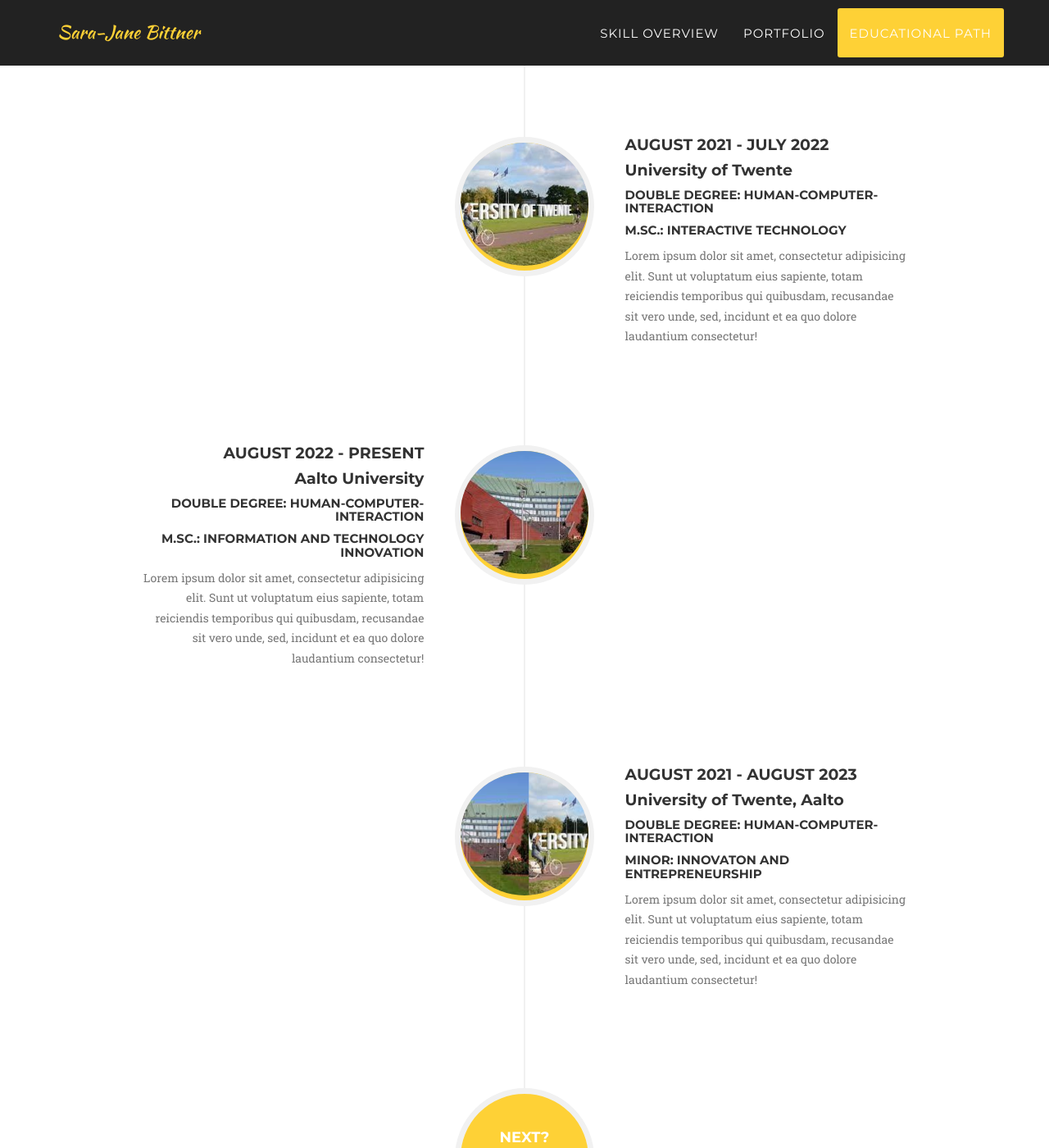
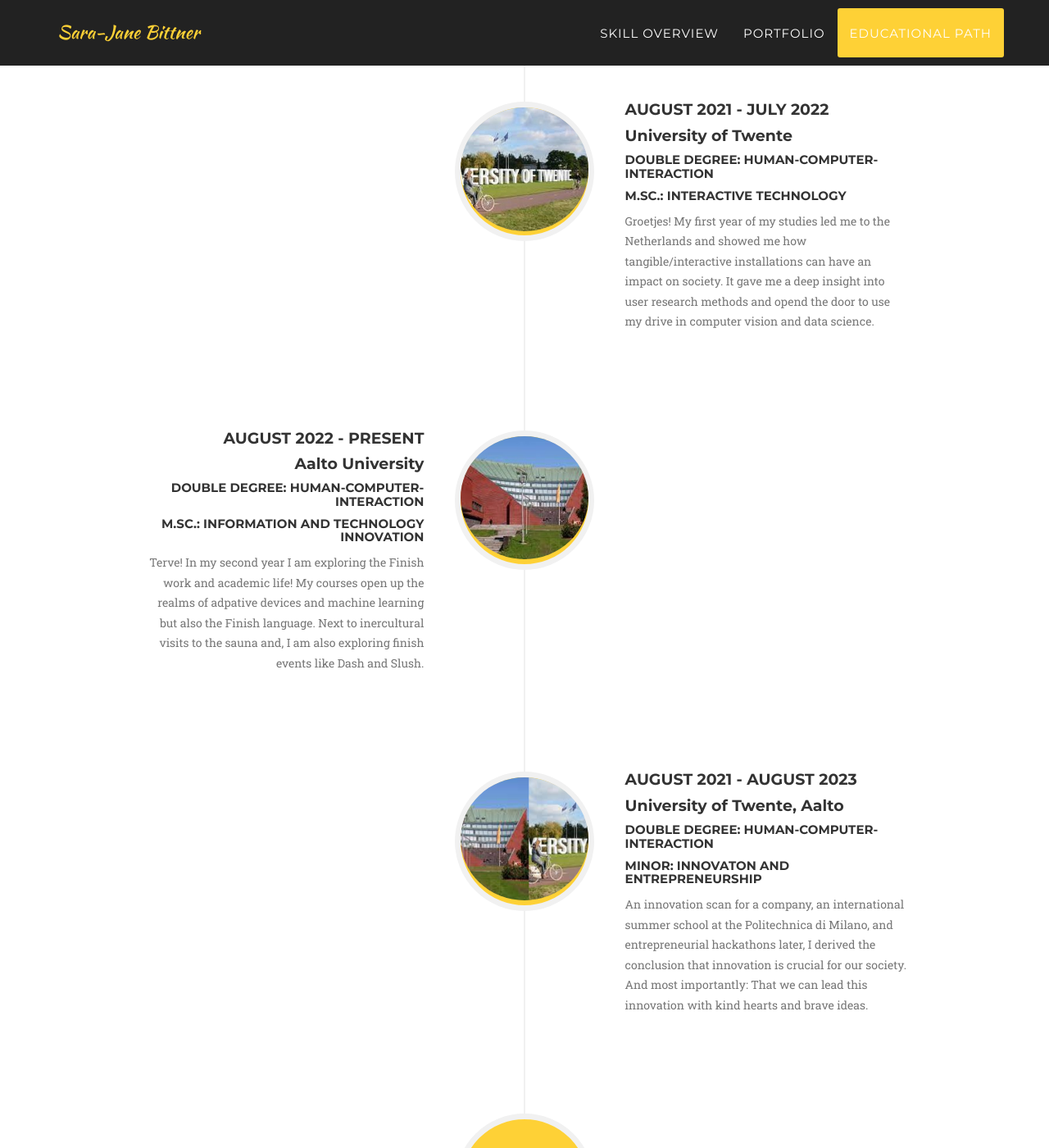
Before and after one commit to SJbittner/SJbittner.github.io, a Jekyll site: the page built from index.html, in a window 1280 px wide and 1400 px high, scrolled down 3537 px. Shown: the whole window at 82% size. Built offline with Jekyll 4.4.1, drawn with Linux system fonts in a browser that asks for light colours; some web fonts are replaced; some of the changed text lies outside the part shown.

Commit message:
about text

```diff
--- a/_includes/about.html
+++ b/_includes/about.html
@@ -21,7 +21,7 @@
                                     <h5 class="subheading">B.Sc.: Applied Cognitive and Media Science</h5>
                                 </div>
                                 <div class="timeline-body">
-                                    <p class="text-muted">Lorem ipsum dolor sit amet, consectetur adipisicing elit. Sunt ut voluptatum eius sapiente, totam reiciendis temporibus qui quibusdam, recusandae sit vero unde, sed, incidunt et ea quo dolore laudantium consectetur!</p>
+                                    <p class="text-muted">The smooth fusion of computer science, psychology, topped with a sprinkle of entrepreneurship. I came for the psychology and left with the realization that both fit so perfectly together.</p>
                                 </div>
                             </div>
                         </li>
@@ -37,7 +37,7 @@
                                     <h5 class="subheading">M.Sc.: Interactive Technology</h5>
                                 </div>
                                 <div class="timeline-body">
-                                    <p class="text-muted">Lorem ipsum dolor sit amet, consectetur adipisicing elit. Sunt ut voluptatum eius sapiente, totam reiciendis temporibus qui quibusdam, recusandae sit vero unde, sed, incidunt et ea quo dolore laudantium consectetur!</p>
+                                    <p class="text-muted">Groetjes! My first year of my studies led me to the Netherlands and showed me how tangible/interactive installations can have an impact on society. It gave me a deep insight into user research methods and opend the door to use my drive in computer vision and data science.</p>
                                 </div>
                             </div>
                         </li>
@@ -53,7 +53,7 @@
                                     <h5 class="subheading">M.Sc.: Information and Technology Innovation</h5>
                                 </div>
                                 <div class="timeline-body">
-                                    <p class="text-muted">Lorem ipsum dolor sit amet, consectetur adipisicing elit. Sunt ut voluptatum eius sapiente, totam reiciendis temporibus qui quibusdam, recusandae sit vero unde, sed, incidunt et ea quo dolore laudantium consectetur!</p>
+                                    <p class="text-muted">Terve! In my second year I am exploring the Finish work and academic life! My courses open up the realms of adpative devices and machine learning but also the Finish language. Next to inercultural visits to the sauna and, I am also exploring finish events like Dash and Slush.</p>
                                 </div>
                             </div>
                         </li>
@@ -69,7 +69,7 @@
                                     <h5 class="subheading">Minor: Innovaton and Entrepreneurship</h5>
                                 </div>
                                 <div class="timeline-body">
-                                    <p class="text-muted">Lorem ipsum dolor sit amet, consectetur adipisicing elit. Sunt ut voluptatum eius sapiente, totam reiciendis temporibus qui quibusdam, recusandae sit vero unde, sed, incidunt et ea quo dolore laudantium consectetur!</p>
+                                    <p class="text-muted">An innovation scan for a company, an international summer school at the Politechnica di Milano, and entrepreneurial hackathons later, I derived the conclusion that innovation is crucial for our society. And most importantly: That we can lead this innovation with kind hearts and brave ideas.</p>
                                 </div>
                             </div>
                         </li>
```
Also changed, not shown: img/portfolio/HumanOverBoard.png.
